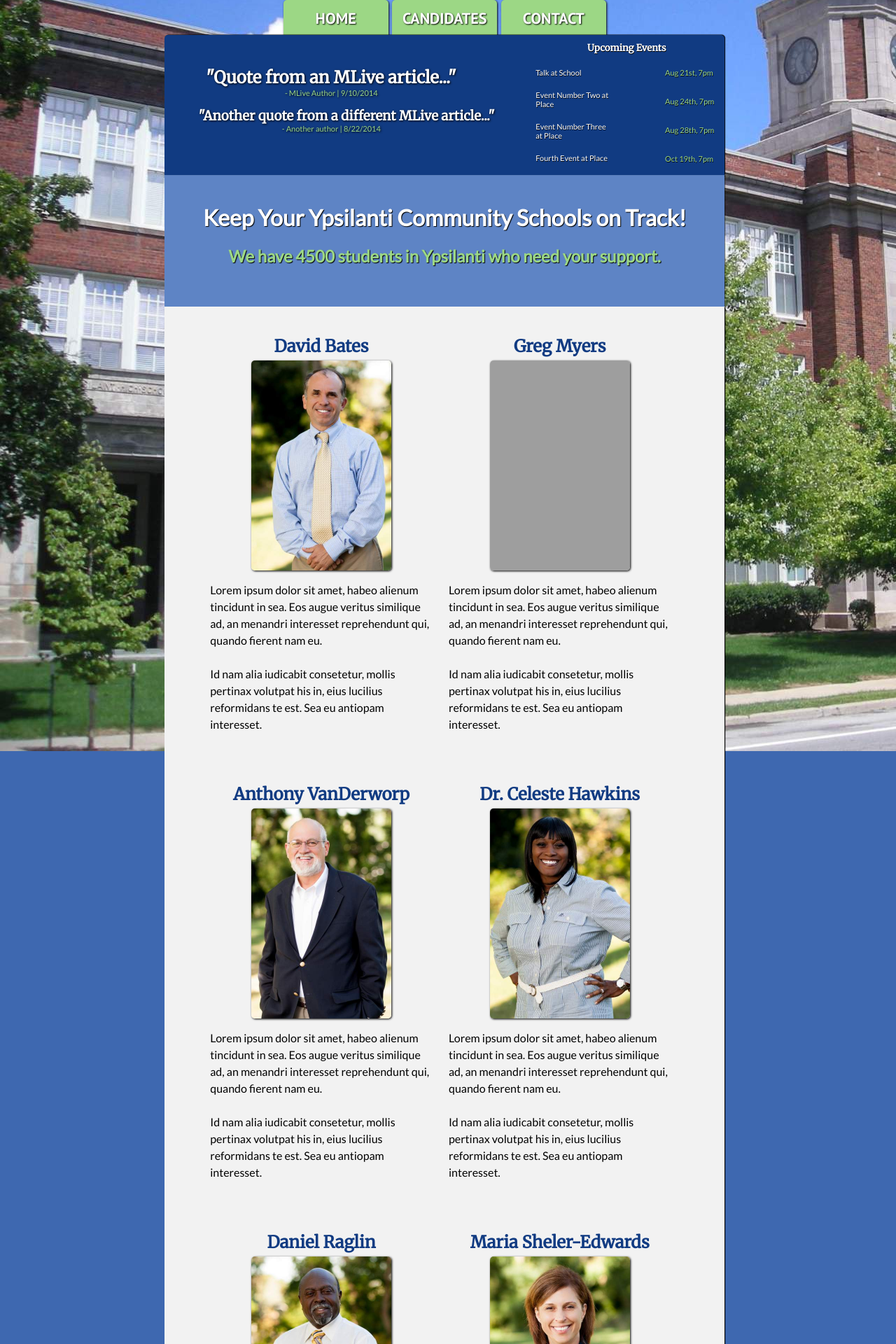
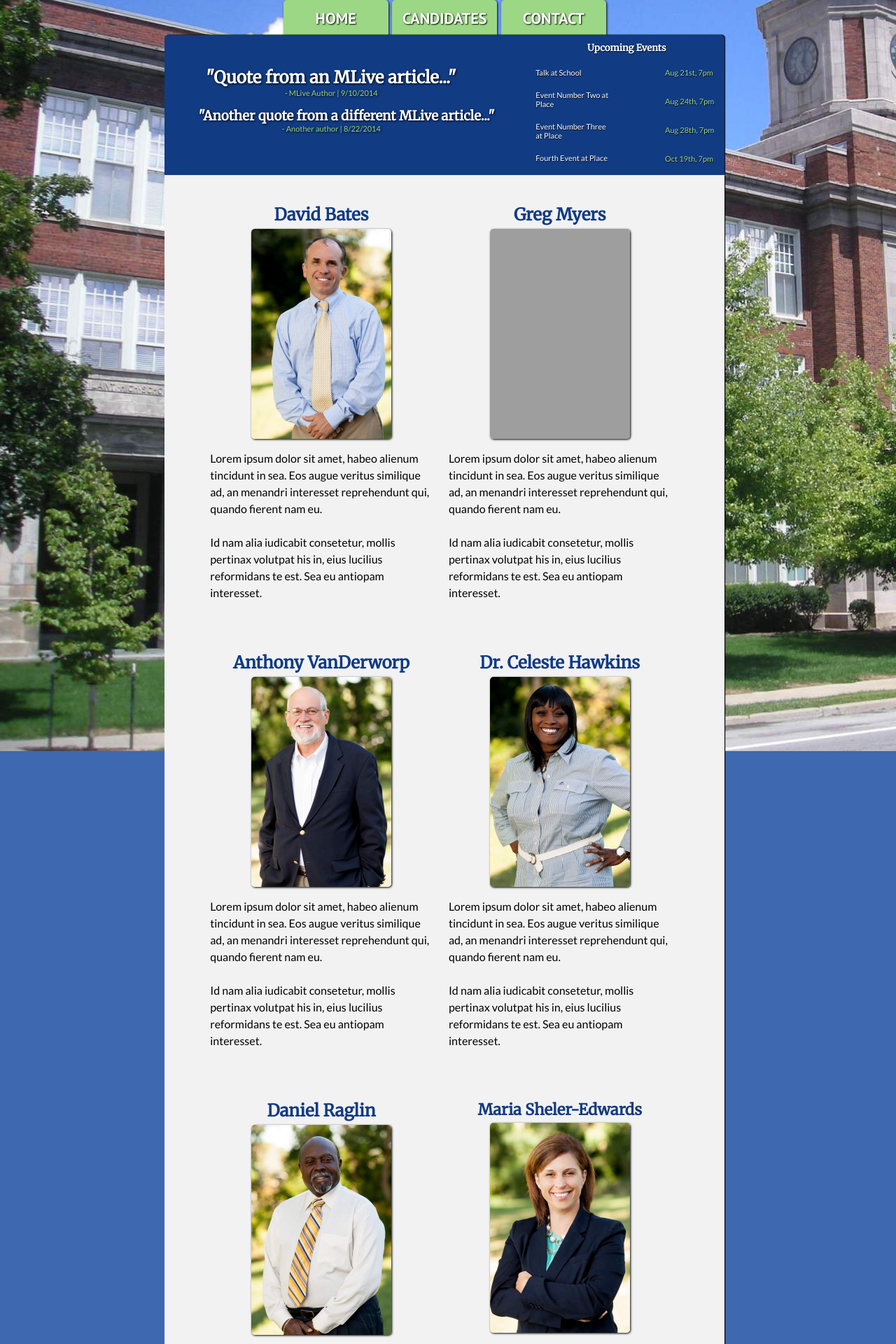
Before and after one commit to kershner/blog, a Flask app: page /candidates in a window 1280 px wide. Shown: the part 427-2347 px from the top of the page at 70% size. Run offline with Flask 2, Linux system fonts and the light colour scheme; data that the repository does not hold is empty; some libraries are stand-ins or nearby versions; grey boxes are pictures that could not be loaded.

Commit message:
CSS tweak to candidates page, altered base.html

```diff
--- a/app/static/campaign/main.css
+++ b/app/static/campaign/main.css
@@ -549,6 +549,20 @@ ul.rig.columns-4 li {
 	}
 }
 
+@media (min-width: 0) {
+	#maria {
+		font-size: 16px;
+		margin-bottom: 15px;
+	}
+}
+
+@media (min-width: 895px) {
+	#maria {
+		font-size: 22px;
+		margin-bottom: 5px;
+	}
+}
+
 #greg {
 	width: 200px;
 	height: 300px;
--- a/app/templates/campaign/base.html
+++ b/app/templates/campaign/base.html
@@ -89,15 +89,6 @@
 
     </div>
 
-    <div id="headlines">
-
-        <br>
-        <h1 id="first-headline">Keep Your Ypsilanti Community Schools on Track!</h1>
-        <h2 id="second-headline">We	have 4500 students in Ypsilanti	who	need your support.</h2>
-        <br><br>
-
-    </div>
-
     {% block content %}{% endblock %}
 
     <div id="footer">
@@ -120,6 +111,7 @@
 <script src="//code.jquery.com/jquery-1.11.0.min.js"></script>
 <script src="/static/campaign/js/slogan.js"></script>
 
+<!--Slogan Script-->
 <script>
     $SCRIPT_ROOT = {{ request.script_root|tojson|safe }};
 
@@ -129,6 +121,7 @@
     });
 </script>
 
+<!--Google Analytics-->
 <script>
   (function(i,s,o,g,r,a,m){i['GoogleAnalyticsObject']=r;i[r]=i[r]||function(){
   (i[r].q=i[r].q||[]).push(arguments)},i[r].l=1*new Date();a=s.createElement(o),
--- a/app/templates/campaign/candidates.html
+++ b/app/templates/campaign/candidates.html
@@ -71,7 +71,7 @@
 
             <li>
 
-                <h2>Maria Sheler-Edwards</h2>
+                <h2 id="maria">Maria Sheler-Edwards</h2>
                 <img alt="Maria Sheler-Edwards" src="../static/images/campaign/maria.jpg">
                 <p>
                     Lorem ipsum dolor sit amet, habeo alienum tincidunt in sea. Eos augue veritus similique ad, an menandri interesset reprehendunt qui, quando fierent nam eu. <br><br>
```
Also changed, not shown: app/templates/campaign/home.html (+9 -0 lines).
